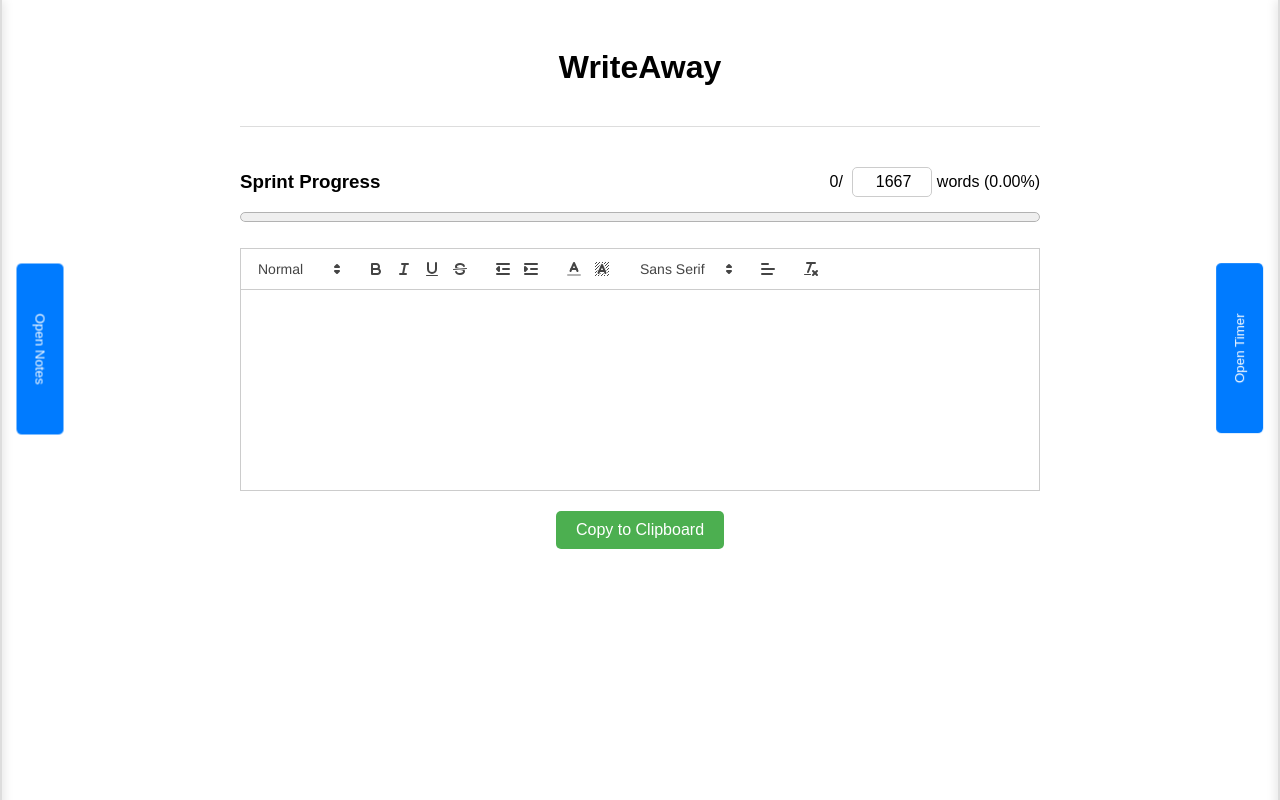
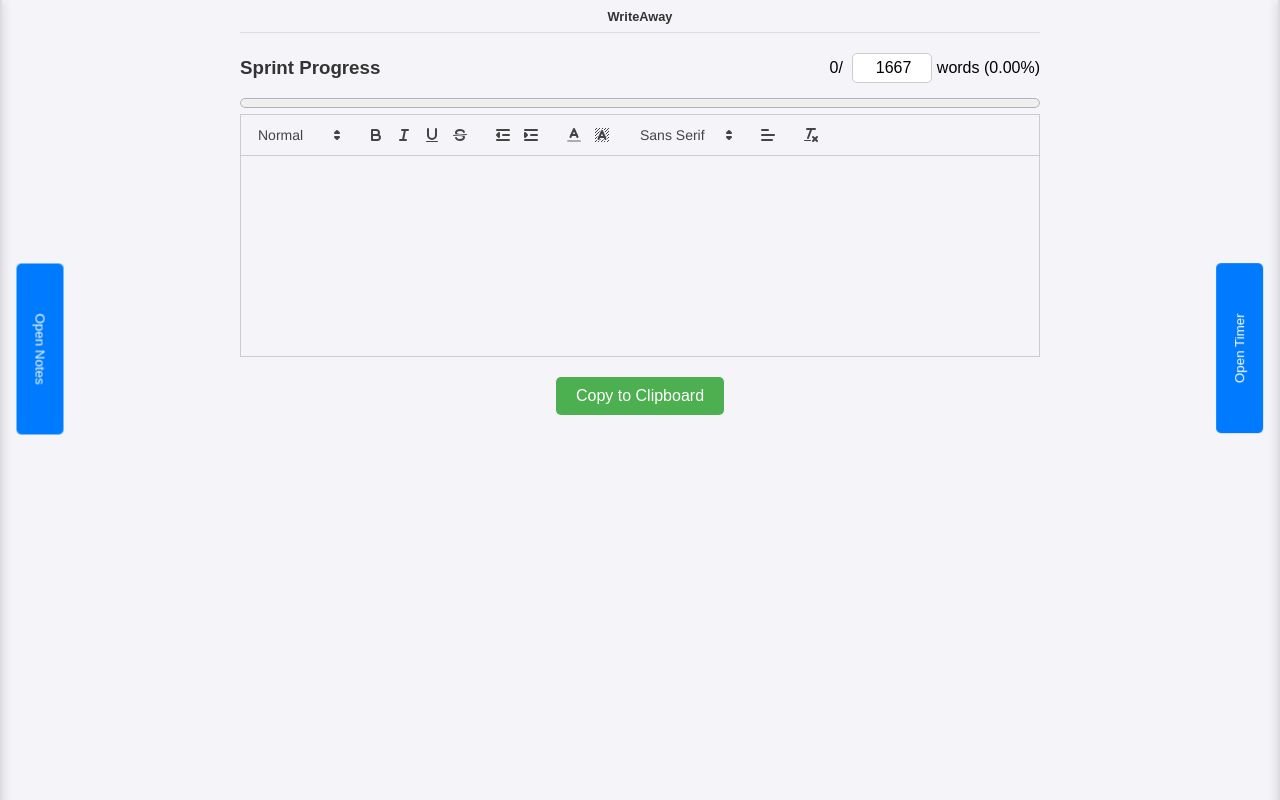
Before and after one commit to Mezalyth/pomodoro, a SvelteKit app: page / in a window 1280 px wide. Built offline with nearby package versions, Linux system fonts and the light colour scheme.

Commit message:
add global css

```diff
--- /dev/null
+++ b/src/app.css
@@ -0,0 +1,22 @@
+/* Global styles */
+body {
+    margin: 0;
+    padding: 0;
+    font-family: Arial, sans-serif;
+    background-color: #f4f4f9;
+  }
+
+  h1, h2, h3, h4, h5, h6 {
+    color: #333;
+  }
+
+  a {
+    text-decoration: none;
+    color: #007bff;
+  }
+
+  .container {
+    max-width: 1200px;
+    margin: 0 auto;
+    padding: 0 20px;
+  }
--- a/src/routes/+page.svelte
+++ b/src/routes/+page.svelte
@@ -4,16 +4,17 @@
 	import PomodoroTimer from '../components/PomodoroTimer.svelte';
 	import ProgressTracker from '../components/ProgressTracker.svelte';
 	import Notes from '../components/Notes.svelte';
-	import { browser } from '$app/environment';  // Import the `browser` variable
+	import { browser } from '$app/environment';
+	import '../app.css';
 
 	let content = '';  // Bound to the rich text editor's content
 	let wordCount = 0;  // Total word count
 
 	// Function to get the word count from HTML content
 	function getWordCount(htmlContent) {
-	  if (!htmlContent || !browser) return 0;  // Ensure this only runs in the browser
+	  if (!htmlContent || !browser) return 0;
 
-	  const tempDiv = document.createElement('div');  // Only runs in the browser
+	  const tempDiv = document.createElement('div');
 	  tempDiv.innerHTML = htmlContent;
 	  const textContent = tempDiv.textContent || tempDiv.innerText || '';
 
@@ -21,15 +22,13 @@
 	}
 
 	// Reactive word count update
-	$: if (browser) {  // Ensure this only runs client-side
+	$: if (browser) {
 	  wordCount = getWordCount(content);
 	}
 
-	// Function to copy content to clipboard with formatting
 	async function copyToClipboard() {
 	  if (browser && content) {
 		try {
-		  // Create a ClipboardItem with 'text/html' type
 		  const clipboardItem = new ClipboardItem({
 			'text/html': new Blob([content], { type: 'text/html' }),
 		  });
@@ -78,29 +77,20 @@
 	  font-family: sans-serif;
 	  max-width: 800px;
 	  margin: 0 auto;
-	  padding: 20px;
 	}
 
 	h1 {
-	  font-size: 2rem;
+	  font-size: 0.8rem;
 	  text-align: center;
-	  margin-bottom: 40px;
-	}
-
-	.editor-section {
-	  margin-top: 20px;
 	}
 
 	.pomodoro-section,
 	.notes-section {
 	  text-align: center;
-	  margin-bottom: 20px;
 	}
 
 	.progress-tracker-section {
 	  border-top: 1px solid #ddd;
-	  padding-top: 20px;
-	  margin-top: 20px;
 	}
 
 	.clipboard-section {
```
